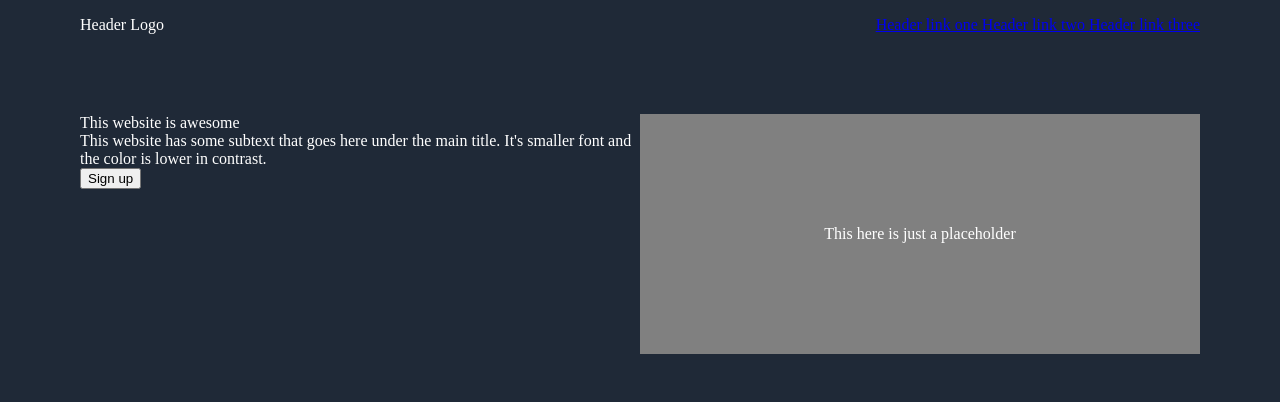
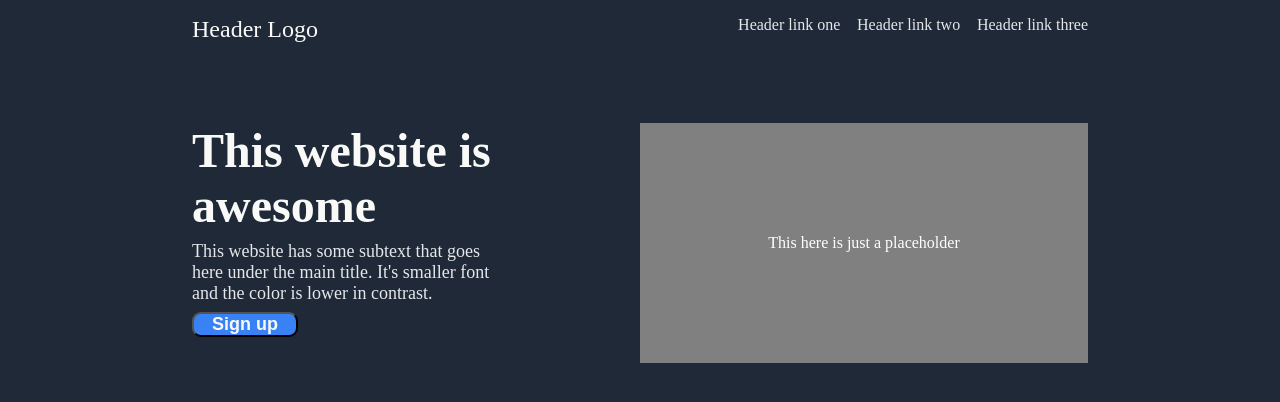
Before and after one commit to LucidZero/foundations-landing-page, a plain HTML site: page index.html in a window 1280 px wide. Drawn offline with Linux system fonts and the light colour scheme.

Commit message:
button setup if I remember correctly

```diff
--- a/style.css
+++ b/style.css
@@ -1,6 +1,6 @@
 body{
     background-color: #1f2937;
-    margin: 0 10vh 0 10vh;
+    margin: 0 15vw 0 15vw;
     display: flex;
     flex: 1;
 }
@@ -17,6 +17,15 @@ width: 90vh;
     justify-content: space-between;
 
 }
+.headerLogo{
+    font-size: 24px;
+    color: #f9faf8;
+}
+a{
+    text-decoration: none;
+    color: #e5e7eb;
+    padding-left: 1vw;
+}
 .headerBox{
     padding-top: 10vh;
     display: flex;
@@ -25,6 +34,18 @@ width: 90vh;
 }
 .headerLeft{
     width: 50vw;
+}
+.headerTitle{
+    font-size: 48px;
+    font-weight: bolder;
+    color: #f9faf8;
+    margin-bottom: 1vh;
+}
+.headerText{
+    font-size: 18px;
+    color: #e5e7eb;
+    margin-right: 10vw;
+    margin-bottom: 1vh;
 }
 .headerImage{
     background-color: gray;
@@ -40,3 +61,11 @@ width: 90vh;
     margin-right: -50%;
     transform: translate(-50%, -50%)
 }
+button{
+    background-color: #3882f6;
+    font-size: 18px;
+    color: #f9faf8;
+    font-weight: bold;
+    border-radius: 0.5em;
+    padding: 0 1em 0 1em;
+}
```
